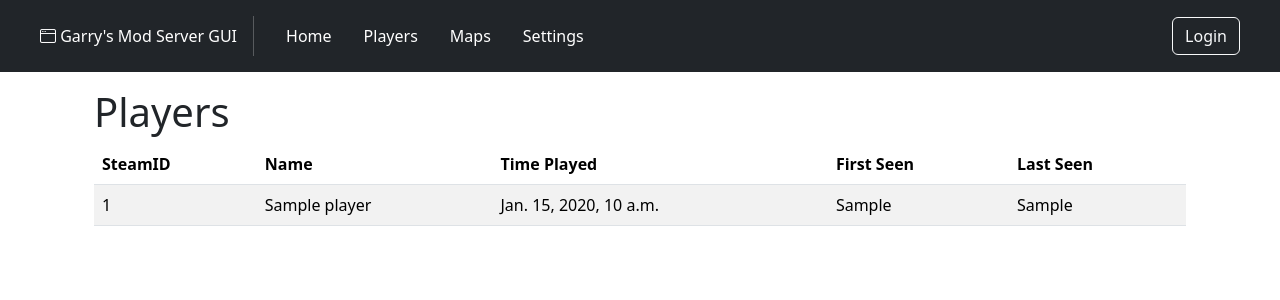
After one commit to vicentefelipechile/gmod-servergui, a Django app: template server/gmod/templates/index-players.html in a window 1280 px wide. The commit adds this page. Shown: the top 300 px of the page. Run offline with Django 5.2, Linux system fonts and the light colour scheme; the template is opened without the code that fills it: most values are stand-ins (such as "Sample title", 1, 10 or a date in 2020).

Commit message:
Agregar autenticación social con Steam y plantilla para jugadores

```diff
--- a/server/gmod/templates/__body.html
+++ b/server/gmod/templates/__body.html
@@ -57,7 +57,7 @@
                 <a class="btn btn-outline-light" href="{% url 'index' %}">Logout</a>
                 <a class="btn btn-outline-light" href="{% url 'index' %}">Profile</a>
             {% else %}
-                <a class="btn btn-outline-light" href="{% url 'index' %}">Login</a>
+                <a class="btn btn-outline-light" href="{% url 'social:begin' 'steam' %}">Login</a>
             {% endif %}
             </div>
         </div>
--- /dev/null
+++ b/server/gmod/templates/index-players.html
@@ -0,0 +1,33 @@
+{% extends "__body.html" %}
+
+{% block content %}
+    <div class="container">
+        <div class="row">
+            <div class="col-md-12">
+                <h1>Players</h1>
+                <table class="table table-striped">
+                    <thead>
+                        <tr>
+                            <th>SteamID</th>
+                            <th>Name</th>
+                            <th>Time Played</th>
+                            <th>First Seen</th>
+                            <th>Last Seen</th>
+                        </tr>
+                    </thead>
+                    <tbody>
+                        {% for player in players %}
+                            <tr>
+                                <td>{{ player.steamid }}</td>
+                                <td>{{ player.name }}</td>
+                                <td>{{ player.time_played }}</td>
+                                <td>{{ player.first_seen }}</td>
+                                <td>{{ player.last_seen }}</td>
+                            </tr>
+                        {% endfor %}
+                    </tbody>
+                </table>
+            </div>
+        </div>
+    </div>
+{% endblock %}
--- a/server/server/urls.py
+++ b/server/server/urls.py
@@ -15,7 +15,12 @@ Including another URLconf
     2. Add a URL to urlpatterns:  path('blog/', include('blog.urls'))
 """
 from django.contrib import admin
-from django.urls import path
+from django.urls import include, path, re_path
+
+import social_django.apps
+from social_django.urls import urlpatterns as social_django_urls
+from social_django.urls import app_name
+import social_django
 
 from gmod import views
 
@@ -23,4 +28,7 @@ urlpatterns = [
     path("", views.PageIndex, name="index"),
     path("players/", views.PagePlayers, name="players"),
     path("admin/", admin.site.urls),
+
+    # Social Auth
+    re_path(r"^", include((social_django_urls, app_name), namespace="social")),
 ]
```
Also changed, not shown: server/gmod/views.py (+10 -4 lines), server/server/settings.py (+13 -0 lines).
